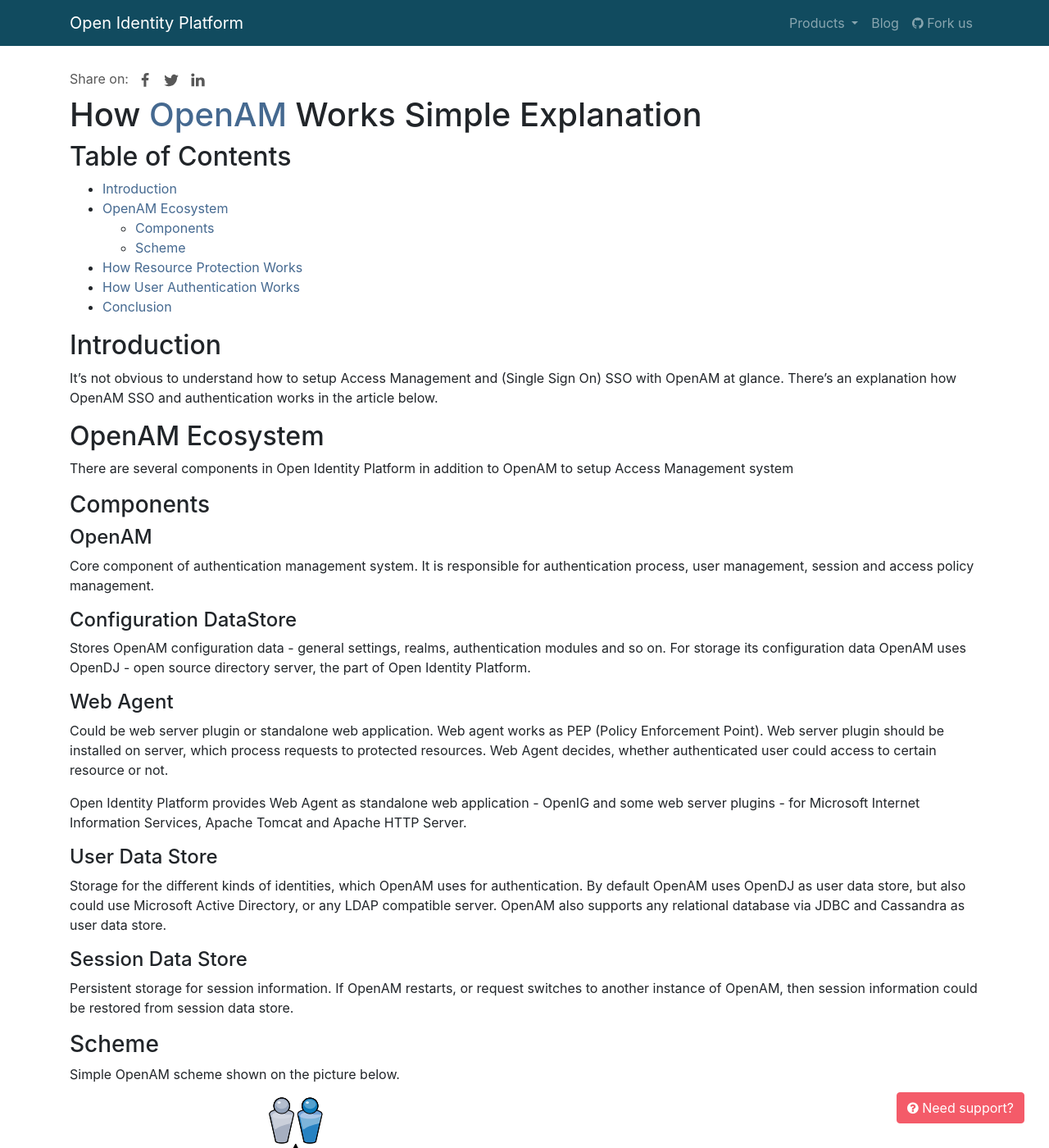
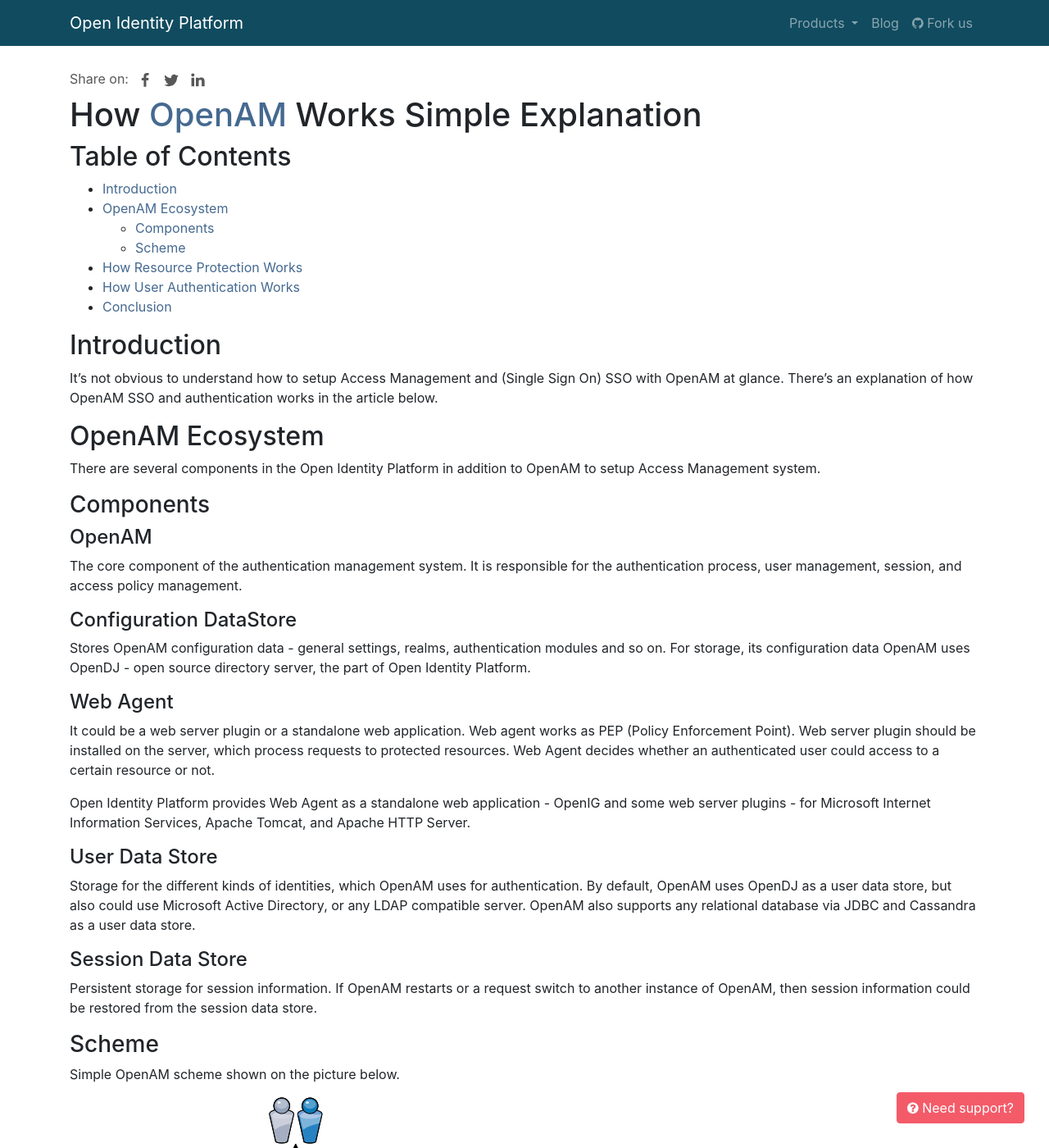
Before and after one commit to OpenIdentityPlatform/OpenIdentityPlatform.org, a Jekyll site: the page built from blog/how-openam-works-simple-explanation.md, in a window 1280 px wide and 1400 px high. Shown: the whole window at 82% size. Built offline with Jekyll 4.4.1, drawn with Linux system fonts in a browser that asks for light colours; some of the changed text lies outside the part shown.

Commit message:
grammar check

```diff
--- a/blog/how-openam-works-simple-explanation.md
+++ b/blog/how-openam-works-simple-explanation.md
@@ -20,55 +20,55 @@
 - [Conclusion](#conclusion)
 
 ## Introduction
-It’s not obvious to understand how to setup Access Management and (Single Sign On) SSO with OpenAM at glance. There’s an explanation how OpenAM SSO and authentication works in the article below.
+It’s not obvious to understand how to setup Access Management and (Single Sign On) SSO with OpenAM at glance. There’s an explanation of how OpenAM SSO and authentication works in the article below.
 
 ## OpenAM Ecosystem
 
-There are several components in Open Identity Platform in addition to OpenAM to setup Access Management system
+There are several components in the Open Identity Platform in addition to OpenAM to setup Access Management system.
 ### Components
 #### OpenAM
-Core component of authentication management system. It is responsible for authentication process, user management, session and access policy management.
+The core component of the authentication management system. It is responsible for the authentication process, user management, session, and access policy management.
 
 #### Configuration DataStore
-Stores OpenAM configuration data - general settings, realms, authentication modules and so on. For storage its configuration data OpenAM uses OpenDJ - open source directory server, the part of Open Identity Platform.
+Stores OpenAM configuration data - general settings, realms, authentication modules and so on. For storage, its configuration data OpenAM uses OpenDJ - open source directory server, the part of Open Identity Platform.
 
 #### Web Agent
-Could be web server plugin or standalone web application. Web agent works as PEP (Policy Enforcement Point). Web server plugin should be installed on server, which process requests to protected resources. Web Agent decides, whether authenticated user could access to certain resource or not.
+It could be a web server plugin or a standalone web application. Web agent works as PEP (Policy Enforcement Point). Web server plugin should be installed on the server, which process requests to protected resources. Web Agent decides whether an authenticated user could access to a certain resource or not.
 
-Open Identity Platform provides Web Agent as standalone web application - OpenIG and some web server plugins - for Microsoft Internet Information Services, Apache Tomcat and Apache HTTP Server.
+Open Identity Platform provides Web Agent as a standalone web application - OpenIG and some web server plugins - for Microsoft Internet Information Services, Apache Tomcat, and Apache HTTP Server.
 
 #### User Data Store
-Storage for the different kinds of identities, which OpenAM uses for authentication. By default OpenAM uses OpenDJ as user data store, but also could use Microsoft Active Directory, or any LDAP compatible server. OpenAM also supports any relational database via JDBC and Cassandra as user data store.
+Storage for the different kinds of identities, which OpenAM uses for authentication. By default, OpenAM uses OpenDJ as a user data store, but also could use Microsoft Active Directory, or any LDAP compatible server. OpenAM also supports any relational database via JDBC and Cassandra as a user data store.
 
 #### Session Data Store
-Persistent storage for session information. If OpenAM restarts, or request switches to another instance of OpenAM, then session information could be restored from session data store.
+Persistent storage for session information. If OpenAM restarts or a request switch to another instance of OpenAM, then session information could be restored from the session data store.
 ### Scheme
 Simple OpenAM scheme shown on the picture below.
 
 ![OpenAM Scheme](/assets/img/openam-simple/openam-scheme.png)
 
 ## How Resource Protection Works
-User tries to access protected resource, Web Agent asks OpenAM whether user request satisfies the security policy or not.
+User tries to access a protected resource, Web Agent asks OpenAM whether user request satisfies the security policy or not.
 
-If the request saritfies policy OpenAM returns session back to Web Agent. Web Agent enriches the user request with session data and forwards request to the protected resource and proxies protected server response back to the user.
+If the request satisfies policy OpenAM returns session to Web Agent. Web Agent enriches the user request with session data and forwards request to the protected resource and proxies protected server response back to the user.
 
-If the user is not authenticated or user session violates policy, Web Agent redirects user to authentication to OpenAM server for authentication or additional authorization.
+If the user is not authenticated or the user session violates a policy, Web Agent redirects the user to authentication to the OpenAM server for authentication or additional authorization.
 
 The process is shown on the image below:
 
 ![OpenAM Scheme](/assets/img/openam-simple/openam-protected-access.png)
 
 ## How User Authentication Works
-While authentication OpenAM asks the user to provide his credentials. OpenAM check if the user exists User Data Store and validates credentials.
+While authentication OpenAM asks the user to provide his credentials. OpenAM checks if the user exists User Data Store and validates credentials.
 
-If provided credentials are valid, OpenAM creates new authenticated session in the Session Data Store and enriches the session with user data and authentication process details.
+If provided credentials are valid, OpenAM creates a new authenticated session in the Session Data Store and enriches the session with user data and authentication process details.
 
 If credentials are invalid, OpenAM denies authentication.
 
-After successful authentication the user is redirected to the protected resource.
-This process shown on the diagram below.
+After successful authentication, the user is redirected to the protected resource.
+This process is shown in the diagram below.
 
 ![OpenAM Scheme](/assets/img/openam-simple/openam-authentication.png)
 
 ## Conclusion
-Of course this document does not fully cover all openam functionality as Federation Authentication, adaptive authentication, how to organize high availability and many more other functionality. Its purpose just is to just to make more familiar and basic understanding how OpenAM works.
+Of course, this document does not fully cover all OpenAM functionality as Federation Authentication, adaptive authentication, how to organize high availability and many more other functionalities. Its purpose just is just to make a more familiar and basic understanding of how OpenAM works.
```
